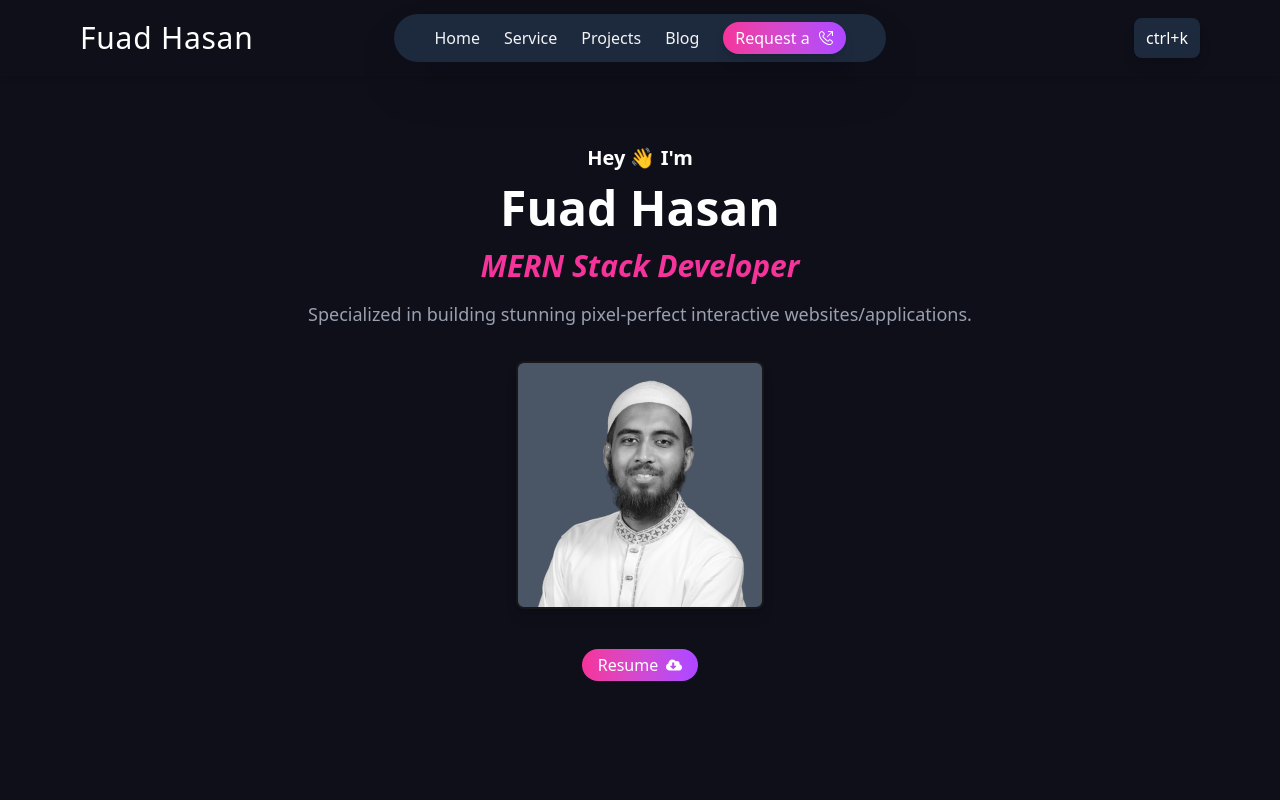
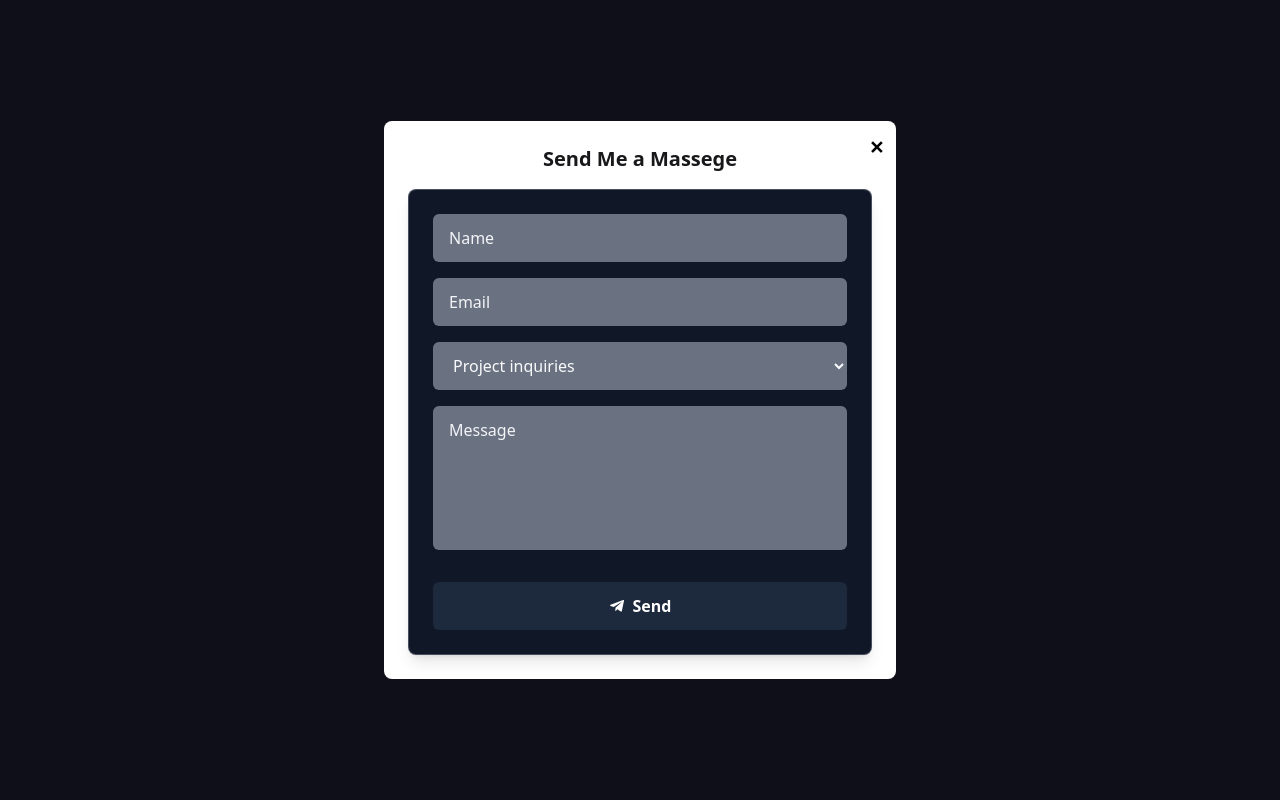
Before and after one commit to fuadhasan05/my-portfolio, a React (Vite) app: page / in a window 1280 px wide. Both pictures are taken after a click on the button "Request a". Shown: the top 800 px of the page. Built offline with nearby package versions, Linux system fonts and the light colour scheme.

Commit message:
create footer and update navber

```diff
--- a/src/App.jsx
+++ b/src/App.jsx
@@ -2,6 +2,7 @@ import "./App.css";
 import About from "./components/About";
 import Contact from "./components/Contact";
 import FeaturedProjects from "./components/FeaturedProjects";
+import Footer from "./components/Footer";
 import Hero from "./components/Hero";
 import Navbar from "./components/Navbar";
 import TechnicalSkills from "./components/TechnicalSkills";
@@ -13,9 +14,10 @@ function App() {
         <Navbar></Navbar>
         <Hero></Hero>
         <About />
+        <FeaturedProjects />
         <TechnicalSkills />
-        <FeaturedProjects />
         <Contact/>
+        <Footer/>
       </div>
     </>
   );
--- a/src/components/About.jsx
+++ b/src/components/About.jsx
@@ -2,7 +2,7 @@ import React from "react";
 
 export default function About() {
   return (
-    <div className="container mx-auto text-white py-16 px-4">
+    <div id="about" className="container mx-auto text-white py-16 px-4">
       {/* Heading */}
       <div className="text-center mb-12">
         <h2 className="text-4xl font-bold mb-6">About Me</h2>
--- a/src/components/Contact.jsx
+++ b/src/components/Contact.jsx
@@ -11,7 +11,7 @@ import {
 
 export default function Contact() {
   return (
-    <section className="container mx-auto flex flex-col md:flex-row gap-10 px-4 py-32 text-gray-100 min-h-[400px]">
+    <section className="container mx-auto flex flex-col md:flex-row gap-10 px-4 py-16 text-gray-100 min-h-[400px]">
       {/* Left side: Contact info */}
       <div className="flex-1 space-y-6">
         <h2 className="text-4xl font-bold text-pink-500">
--- a/src/components/FeaturedProjects.jsx
+++ b/src/components/FeaturedProjects.jsx
@@ -45,7 +45,7 @@ export default function FeaturedProjects() {
   ];
 
   return (
-    <div className="text-white py-16 px-4">
+    <div id="projects" className="text-white py-16 px-4">
       {/* Heading */}
       <div className="text-center mb-12">
         <h2 className="text-4xl font-bold mb-4">Featured Projects</h2>
--- a/src/components/Footer.jsx
+++ b/src/components/Footer.jsx
@@ -1,11 +1,10 @@
-import React from 'react';
+export default function Footer() {
+  return (
+    <footer className="relative bg-[#0f0f1a] text-gray-400 py-6 text-center text-sm mt-12">
+      {/* Top gradient border - half width and centered */}
+      <div className="absolute top-0 left-1/2 transform -translate-x-1/2 w-1/2 h-[1px] bg-gradient-to-r from-pink-500 via-purple-500 to-blue-500 animate-gradient-x"></div>
 
-const Footer = () => {
-    return (
-        <div>
-
-        </div>
-    );
-};
-
-export default Footer;
+      <p>© {new Date().getFullYear()} Fuad Hasan. All rights reserved.</p>
+    </footer>
+  );
+}
--- a/src/components/Navbar.jsx
+++ b/src/components/Navbar.jsx
@@ -1,17 +1,41 @@
 import { useState } from "react";
+import { FaTelegramPlane } from "react-icons/fa";
 import { FiMenu } from "react-icons/fi";
 import { VscCallOutgoing } from "react-icons/vsc";
 
 export default function Navbar() {
   const [isOpen, setIsOpen] = useState(false);
+  const [showContact, setShowContact] = useState(false);
 
-  const navItems = ["Home", "Service", "Projects", "Blog"];
+  const navItems = [
+    { label: "Home", target: "home" },
+    { label: "About", target: "about" },
+    { label: "Projects", target: "projects" },
+    { label: "Blog", target: "blog" },
+  ];
+
+  // Scroll handler
+  const handleScroll = (target) => {
+    if (target === "home") {
+      window.scrollTo({ top: 0, behavior: "smooth" });
+    } else {
+      const section = document.getElementById(target);
+      if (section) {
+        section.scrollIntoView({ behavior: "smooth" });
+      }
+    }
+  };
 
   return (
+    <>
+      {/* Navbar */}
       <nav className="bg-[#0f0f1a] text-white py-3 px-6 md:px-16 shadow-md fixed top-0 left-0 right-0 z-50">
         <div className="flex items-center justify-between container mx-auto px-4">
           {/* Left: Logo */}
-        <div className="text-3xl font-signature tracking-wide flex-1">
+          <div
+            className="text-3xl font-signature tracking-wide flex-1 cursor-pointer"
+            onClick={() => handleScroll("home")}
+          >
             Fuad Hasan
           </div>
 
@@ -21,12 +45,16 @@ export default function Navbar() {
               {navItems.map((item, index) => (
                 <li
                   key={index}
+                  onClick={() => handleScroll(item.target)}
                   className="text-gray-100 hover:text-white transition duration-300 cursor-pointer"
                 >
-                {item}
+                  {item.label}
                 </li>
               ))}
-            <button className="bg-gradient-to-r from-pink-500 to-purple-500 px-3 py-1 rounded-full text-white font-medium shadow-lg hover:scale-105 transition-all duration-300 flex items-center gap-2">
+              <button
+                onClick={() => setShowContact(true)}
+                className="bg-gradient-to-r from-pink-500 to-purple-500 px-3 py-1 rounded-full text-white font-medium shadow-lg hover:scale-105 transition-all duration-300 flex items-center gap-2"
+              >
                 Request a <VscCallOutgoing />
               </button>
             </ul>
@@ -51,15 +79,80 @@ export default function Navbar() {
         {isOpen && (
           <div className="md:hidden mt-4 bg-[#0F172A] p-4 rounded-lg space-y-3">
             {navItems.map((item, index) => (
-            <div key={index} className="text-white border-b pb-2">
-              {item}
+              <div
+                key={index}
+                onClick={() => {
+                  handleScroll(item.target);
+                  setIsOpen(false);
+                }}
+                className="text-white border-b pb-2 cursor-pointer"
+              >
+                {item.label}
               </div>
             ))}
-          <button className="bg-gradient-to-r from-pink-500 to-purple-500 px-4 py-2 rounded-full text-white font-medium flex items-center gap-2 w-full justify-center">
-            Request a <FaPhone />
+            <button
+              onClick={() => {
+                setShowContact(true);
+                setIsOpen(false);
+              }}
+              className="bg-gradient-to-r from-pink-500 to-purple-500 px-4 py-2 rounded-full text-white font-medium flex items-center gap-2 w-full justify-center"
+            >
+              Request a <VscCallOutgoing />
             </button>
           </div>
         )}
       </nav>
+
+      {/* Contact Form Popup */}
+      {showContact && (
+        <div className="fixed inset-0 bg-[#0f0f1a] bg-opacity-60 flex justify-center items-center z-50">
+          <div className="bg-white rounded-lg p-6 w-[90%] max-w-lg relative">
+            <button
+              onClick={() => setShowContact(false)}
+              className="absolute top-3 right-3 text-black text-lg font-bold"
+            >
+              ✕
+            </button>
+            <h2 className="text-xl font-bold mb-4 text-center">Send Me a Massege</h2>
+            <form className="flex-1 max-w-lg p-6 rounded-lg border bg-gray-900 border-gray-400/40 shadow-lg flex flex-col gap-4">
+              <input
+                type="text"
+                placeholder="Name"
+                className="rounded-md py-3 px-4 bg-gray-500 text-gray-50 placeholder-gray-100 focus:outline-none"
+                required
+              />
+              <input
+                type="email"
+                placeholder="Email"
+                className="rounded-md py-3 px-4 bg-gray-500 text-gray-50 placeholder-gray-100 focus:outline-none"
+                required
+              />
+              <select
+                className="rounded-md py-3 px-4  bg-gray-500 text-gray-50 placeholder-gray-100 focus:outline-none"
+                defaultValue="Project inquiries"
+                required
+              >
+                <option disabled>Project inquiries</option>
+                <option>Project inquiries</option>
+                <option>Collaboration</option>
+                <option>Others</option>
+              </select>
+              <textarea
+                placeholder="Message"
+                rows={5}
+                className="rounded-md py-3 px-4 bg-gray-500 text-gray-50 placeholder-gray-100 focus:outline-none resize-none"
+                required
+              />
+              <button
+                type="submit"
+                className="mt-4 bg-slate-800 hover:bg-slate-400 transition rounded-md py-3 font-semibold text-white flex justify-center items-center gap-2 cursor-pointer"
+              >
+                <FaTelegramPlane /> Send
+              </button>
+            </form>
+          </div>
+        </div>
+      )}
+    </>
   );
 }
```
Lines whose indentation alone changed are shown as unchanged.
